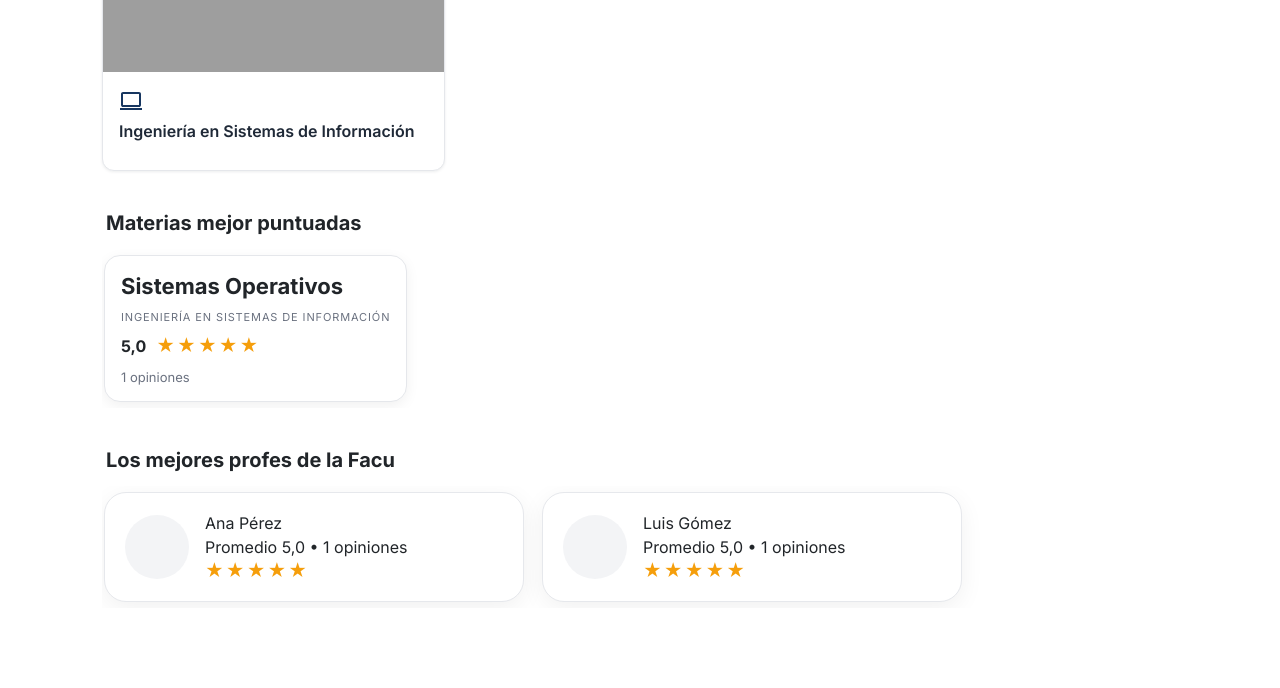
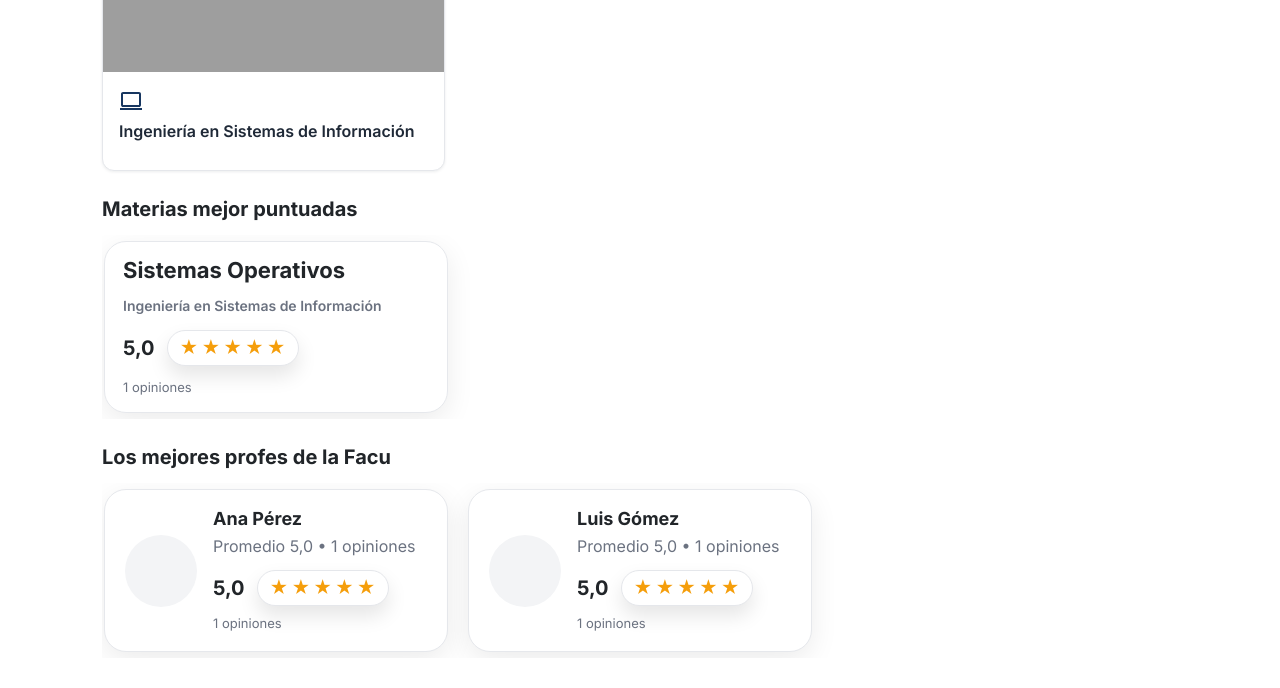
Before and after one commit to Joaquin123L/2025-UTN-Grupo-2, a Django app: page /academics/ in a window 1280 px wide. Shown: the part 899-1587 px from the top of the page. Before the commit the page ends 1501 px from the top, so only its background shows below. Run offline with Django 5.2, Linux system fonts and the light colour scheme; a user stored in the database is signed in; data comes from the database, SQL or seed files in the repository; some libraries are stand-ins or nearby versions; grey boxes are pictures that could not be loaded.

Commit message:
Se acomoda la ventana para que quede mas similar al figma

```diff
--- a/facultad/academics/templates/academics/home.html
+++ b/facultad/academics/templates/academics/home.html
@@ -5,64 +5,107 @@
 {% block extra_head %}
 <link rel="stylesheet" href="{% static 'academics/css/departamento.css' %}">
 <style>
-  /* ===== STARS (entero, sin medias) ===== */
-.ap-stars{ display:inline-flex; gap:2px; line-height:1; font-size:18px; }
+/* ===== STARS (enteras) ===== */
+.ap-stars{ display:inline-flex; gap:3px; line-height:1; font-size:18px; }
 .ap-stars .star{ color:#e5e7eb; font-style:normal; }
 .ap-stars .star.on{ color:#f59e0b; }
 
+/* ===== LINKS ===== */
+.ap-link{ display:block; text-decoration:none; color:inherit; }
 
+/* ===== GRID LIST ===== */
+.ap-hlist{ display:grid; grid-template-columns:repeat(auto-fill,minmax(320px,1fr)); gap:20px; }
 
+/* ===== CHIP CARD (materias) ===== */
+.ap-card-chip{
+  position:relative;
+  background:#fff;
+  border:1px solid #e6e8ec;
+  border-radius:22px;
+  padding:16px 18px 14px;
+  box-shadow:0 8px 28px rgba(0,0,0,.08);
+  transition:transform .18s, box-shadow .18s;
+  overflow:hidden; /* evita desbordes del badge */
+  will-change:transform; /* suaviza hover en grid */
+}
+.ap-card-chip:hover{ transform:translateY(-1px); box-shadow:0 12px 28px rgba(0,0,0,.12); }
 
-
-/* ===== LINKS ===== */
-.ap-link {
-  display: block;
-  text-decoration: none;
-  color: inherit;
+.ap-chip-header{
+  display:flex;
+  align-items:flex-start;
+  justify-content:space-between;
+  gap:12px;
+  flex-wrap:wrap;              /* <- evita solaparse título/badge */
+}
+.ap-chip-title{
+  font-weight:800; font-size:22px; line-height:1.15;
+  margin:0; flex:1 1 auto; min-width:0;
+  word-break:break-word;       /* <- títulos largos no empujan */
 }
 
-/* ===== CHIP Y RATING ===== */
-.ap-chip-title {
-  font-weight: 800;
-  font-size: 22px;
-  margin: 0 0 6px;
-}
-.ap-rating {
-  display: flex;
-  align-items: center;
-  gap: 10px;
-}
-.ap-muted-small {
-  font-size: 13px;
-  color: #6b7280;
-  margin-top: 10px;
+/* Badge genérico (con chip) */
+.ap-badge{
+  flex:0 0 auto;
+  max-width:48%;
+  white-space:nowrap; overflow:hidden; text-overflow:ellipsis;
+  font-size:12px; letter-spacing:.06em; text-transform:uppercase;
+  color:#6b7280; background:#f3f4f6; border:1px solid #e5e7eb;
+  padding:6px 10px; border-radius:999px;
 }
 
-/* ===== PROF CARD ===== */
-.ap-prof-card {
-  min-width: 420px;
-  display: flex;
-  gap: 16px;
-  align-items: center;
-  border: 1px solid #e6e8ec;
-  border-radius: 22px;
-  padding: 18px 20px;
-  background: #fff;
-  box-shadow: 0 6px 24px rgba(0, 0, 0, .06);
-  scroll-snap-align: start;
-  flex-shrink: 0;
-  transition: transform .18s, box-shadow .18s;
-}
-.ap-avatar {
-  width: 64px;
-  height: 64px;
-  border-radius: 999px;
-  object-fit: cover;
-  background: #f3f4f6;
+/* En “Materias mejor puntuadas” el badge del depto NO lleva recuadro */
+.ap-chip-header .ap-badge{
+  background:transparent; border:0; padding:0;
+  text-transform:none; letter-spacing:0; font-size:14px; font-weight:600;
+  max-width:100%;
 }
 
+.ap-rating-row{ display:flex; align-items:center; gap:12px; margin-top:14px; }
+.ap-score{ font-weight:800; font-size:20px; }
+
+.ap-pill{
+  display:inline-flex; align-items:center; gap:6px;
+  background:#fff;
+  border:1px solid #e5e7eb;
+  border-radius:999px;
+  padding:8px 12px;
+  box-shadow:0 10px 20px rgba(0,0,0,.10);
+}
+
+.ap-muted-small{ font-size:13px; color:#6b7280; margin-top:12px; }
+
+/* ===== PROF CARD ===== */
+.ap-prof-card{
+  display:grid;
+  grid-template-columns:72px 1fr;
+  align-items:center;
+  gap:16px;
+  background:#fff;
+  border:1px solid #e6e8ec;
+  border-radius:22px;
+  padding:18px 20px;
+  box-shadow:0 8px 28px rgba(0,0,0,.08);
+  transition:transform .18s, box-shadow .18s;
+}
+.ap-prof-card:hover{ transform:translateY(-1px); box-shadow:0 12px 28px rgba(0,0,0,.12); }
+
+.ap-avatar{ width:72px; height:72px; border-radius:999px; object-fit:cover; background:#f3f4f6; }
+
+.ap-prof-name{ font-weight:700; font-size:18px; line-height:1.2; }
+.ap-prof-meta{ color:#6b7280; margin-top:4px; }
+
+.ap-prof-foot{ margin-top:12px; }
+.ap-prof-foot .ap-rating-row{ margin-top:0; }
+.ap-prof-foot .ap-muted-small{ margin-top:8px; }
+
+/* Ajustes visuales sutiles */
+.ap-section-title{ margin:26px 0 14px; }
+
+/* ===== Responsive tweaks ===== */
+@media (max-width: 420px){
+  .ap-chip-title{ font-size:20px; }
+}
 </style>
-
 {% endblock %}
 
 {% block content %}
@@ -89,26 +132,29 @@
     {% endfor %}
   </section>
 
- <!-- ===== RANKING ===== -->
+  <!-- ===== RANKING: MATERIAS ===== -->
   <h2 class="ap-section-title">Materias mejor puntuadas</h2>
   <div class="ap-hlist">
     {% for m in top_materias %}
       <a class="ap-link ap-card-chip" href="{% url 'academics:perfil_materia' m.id %}">
-        <div class="ap-chip-title">{{ m.nombre }}</div>
+        <div class="ap-chip-header">
+          <h3 class="ap-chip-title">{{ m.nombre }}</h3>
           {% if m.departamento %}
-          <div class="ap-chip-sub">{{ m.departamento.nombre }}</div>
+            <span class="ap-badge">{{ m.departamento.nombre }}</span>
           {% endif %}
-        <div class="ap-chip-row">
-          <div class="ap-rating">
-  <strong>{{ m.promedio|floatformat:1 }}</strong>
-  <div class="ap-stars" aria-label="Puntaje {{ m.promedio|floatformat:1 }} de 5">
+        </div>
+
+        <div class="ap-rating-row">
+          <div class="ap-score">{{ m.promedio|floatformat:1 }}</div>
+          <span class="ap-pill">
+            <span class="ap-stars" aria-label="Puntaje {{ m.promedio|floatformat:1 }} de 5">
               {% for _ in "12345" %}
                 <i class="star{% if forloop.counter <= m.promedio|default:0 %} on{% endif %}">★</i>
               {% endfor %}
-  </div>
+            </span>
+          </span>
         </div>
 
-        </div >
         <div class="ap-muted-small">
           <span class="kfmt" data-count="{{ m.cantidad }}">{{ m.cantidad }}</span> opiniones
         </div>
@@ -118,6 +164,7 @@
     {% endfor %}
   </div>
 
+  <!-- ===== RANKING: PROFES ===== -->
   <h2 class="ap-section-title">Los mejores profes de la Facu</h2>
   <div class="ap-hlist">
     {% for p in top_profes %}
@@ -127,18 +174,29 @@
         {% else %}
           <div class="ap-avatar"></div>
         {% endif %}
+
         <div>
           <div class="ap-prof-name">{{ p.user.get_full_name|default:p.user.username }}</div>
           <div class="ap-prof-meta">
             Promedio {{ p.promedio|floatformat:1 }} •
             <span class="kfmt" data-count="{{ p.cantidad }}">{{ p.cantidad }}</span> opiniones
           </div>
-          <div class="ap-prof-stars ap-stars" aria-label="Puntaje {{ p.promedio|floatformat:1 }} de 5">
+
+          <div class="ap-prof-foot">
+            <div class="ap-rating-row">
+              <div class="ap-score">{{ p.promedio|floatformat:1 }}</div>
+              <span class="ap-pill">
+                <span class="ap-prof-stars ap-stars" aria-label="Puntaje {{ p.promedio|floatformat:1 }} de 5">
                   {% for _ in "12345" %}
                     <i class="star{% if forloop.counter <= p.promedio|default:0 %} on{% endif %}">★</i>
                   {% endfor %}
+                </span>
+              </span>
             </div>
-
+            <div class="ap-muted-small">
+              <span class="kfmt" data-count="{{ p.cantidad }}">{{ p.cantidad }}</span> opiniones
+            </div>
+          </div>
         </div>
       </a>
     {% empty %}
```
Lines whose indentation alone changed are shown as unchanged.
